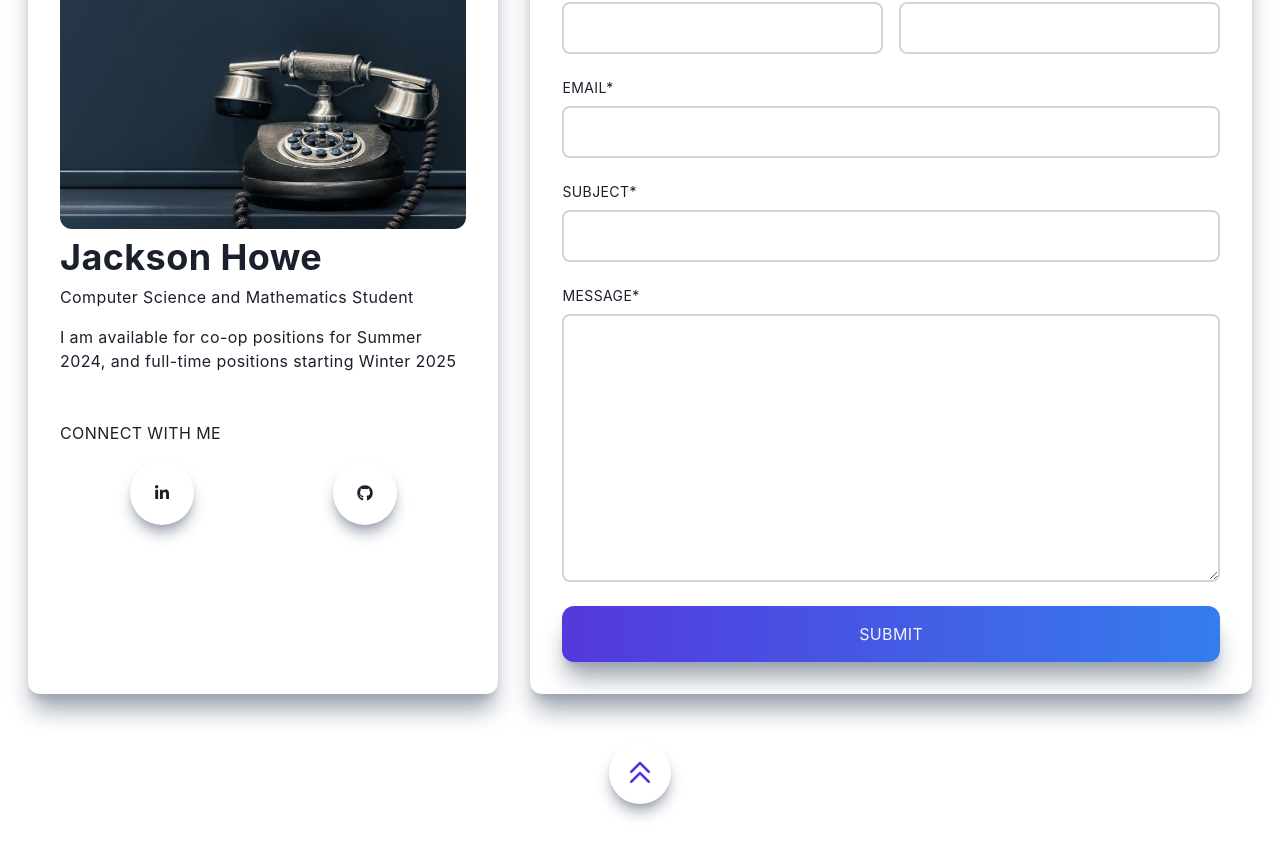
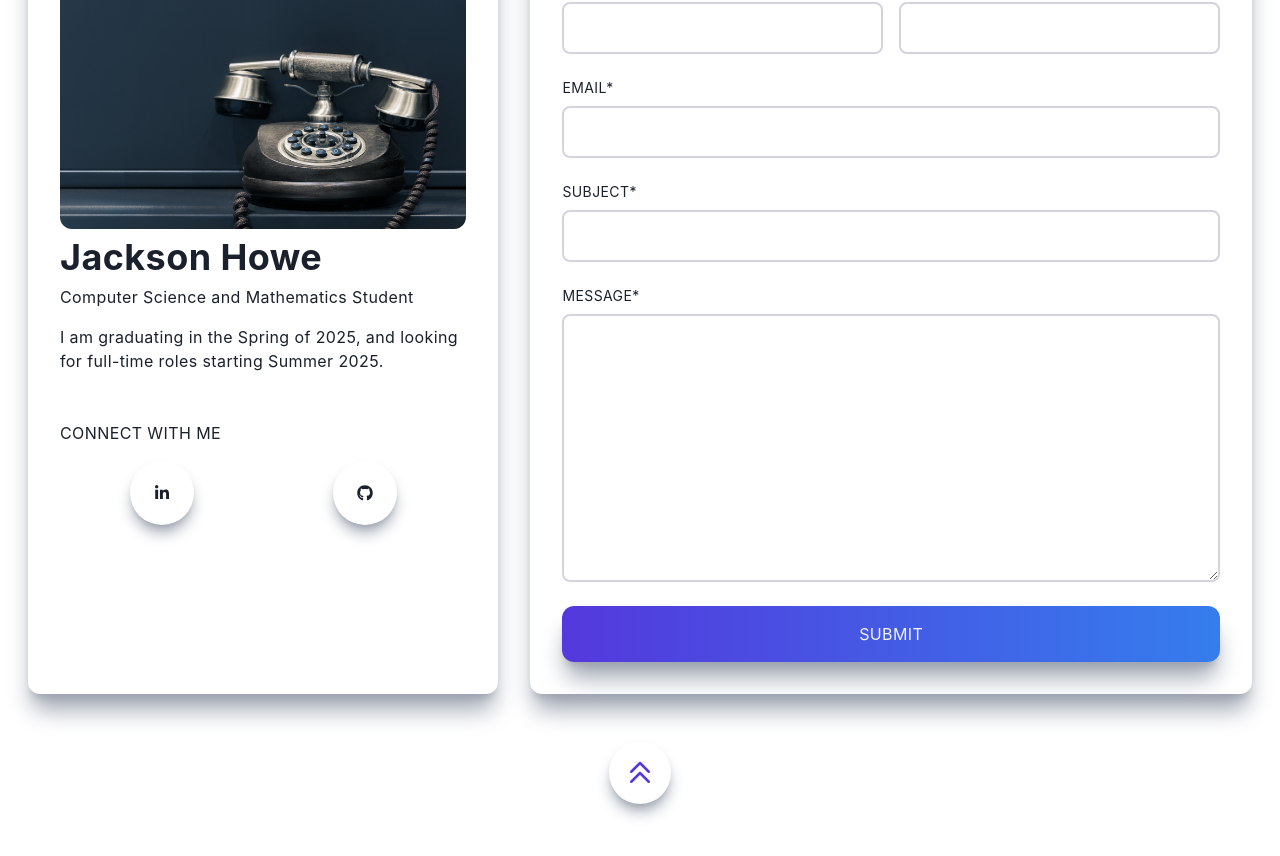
Before and after one commit to JacksonH44/personal-website, a Next.js app: page / in a window 1280 px wide. Shown: the part 3703-4559 px from the top of the page. Built offline with nearby package versions, Linux system fonts and the light colour scheme.

Commit message:
feat(contact): update grad info in contact section (#5)

```diff
--- a/components/Contact.jsx
+++ b/components/Contact.jsx
@@ -25,7 +25,7 @@ const Contact = () => {
               <div>
                 <h2 className='py-2'>Jackson Howe</h2>
                 <p>Computer Science and Mathematics Student</p>
-                <p className='py-4'>I am available for co-op positions for Summer 2024, and full-time positions starting Winter 2025</p>
+                <p className='py-4'>I am graduating in the Spring of 2025, and looking for full-time roles starting Summer 2025.</p>
               </div>
               <div>
               <p className='uppercase pt-8'>Connect With Me</p>
```
